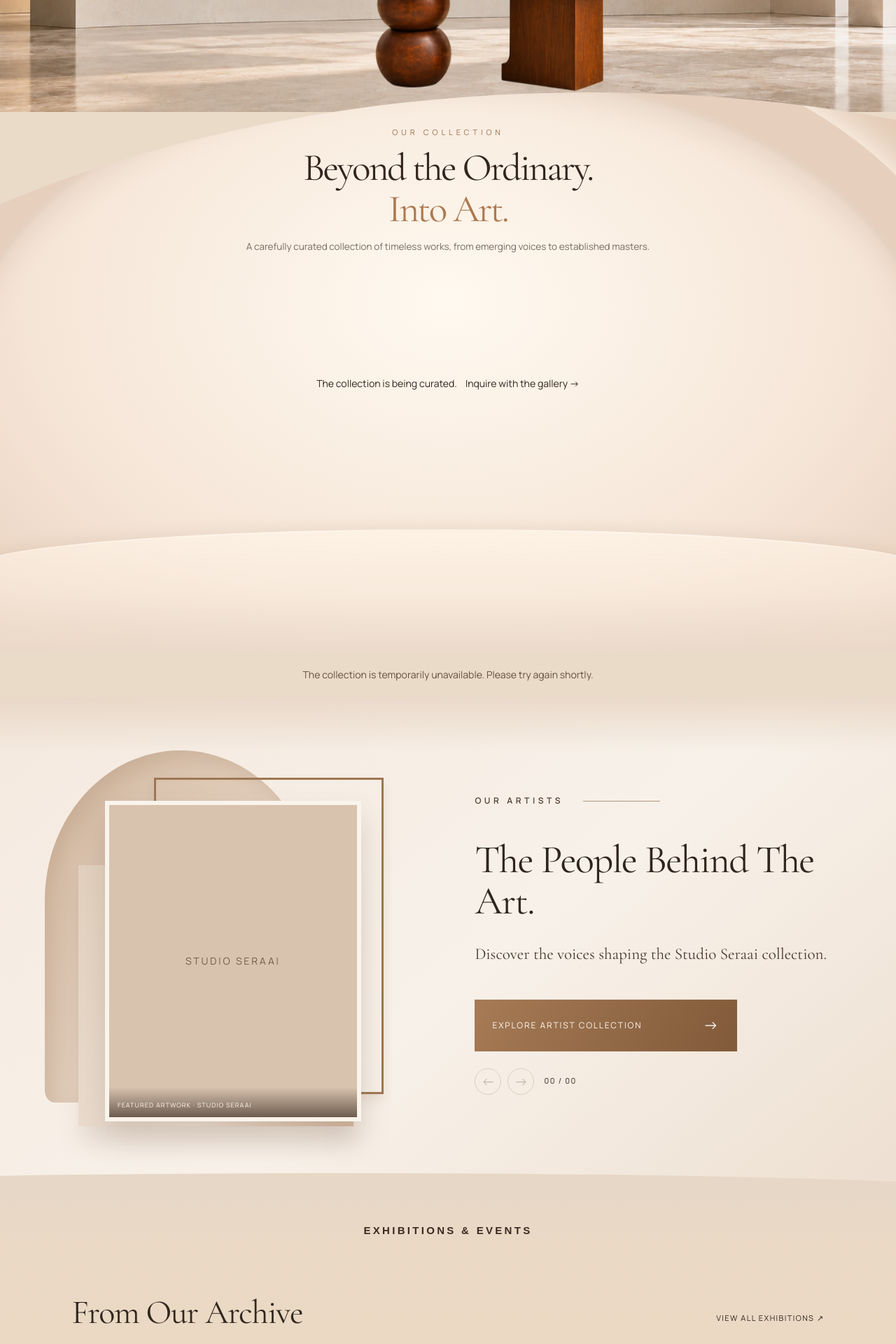
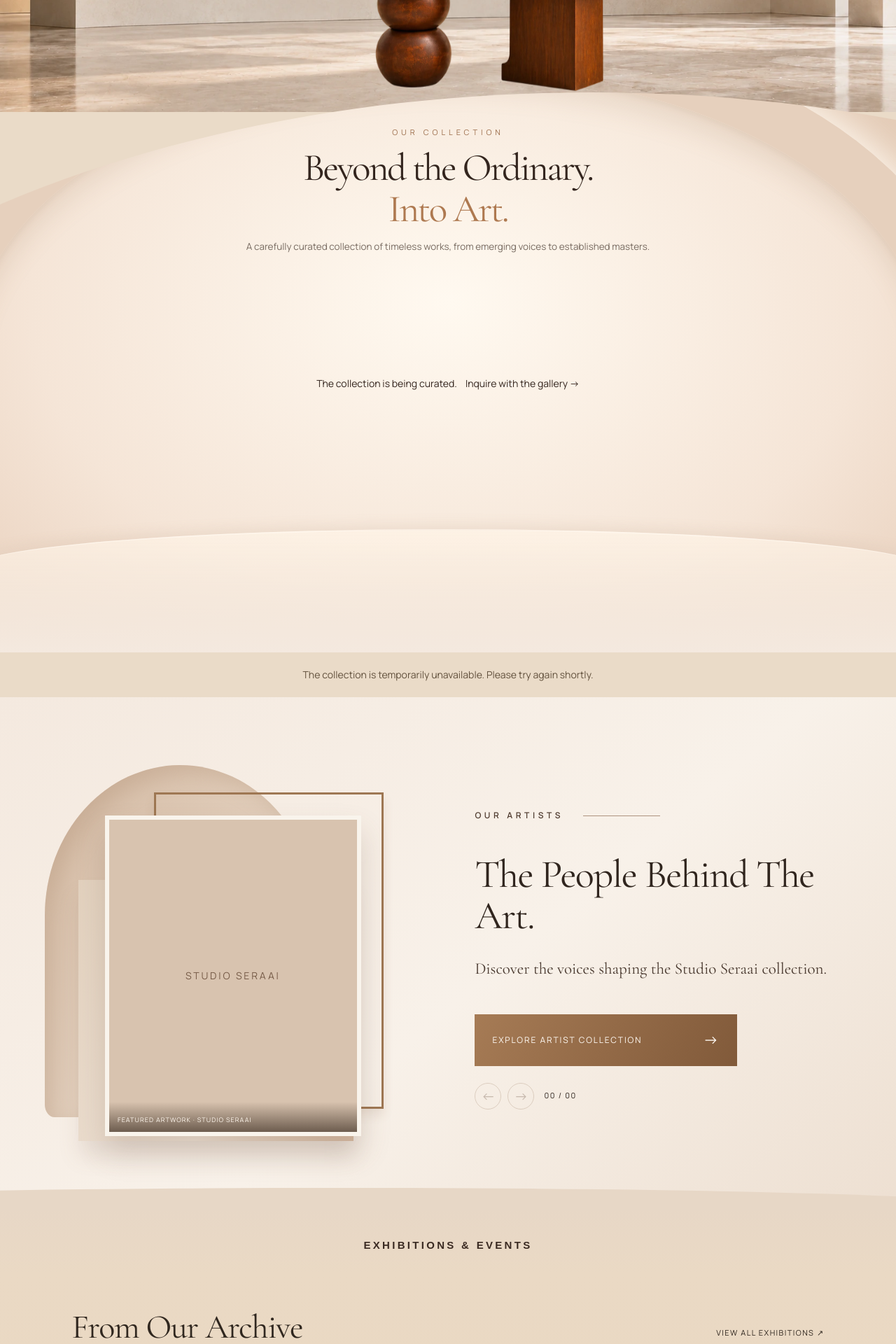
Before and after one commit to studioseraai/studioseraai, a Next.js app: page / in a window 1280 px wide. Shown: the part 640-2560 px from the top of the page at 70% size. Built offline with nearby package versions, Linux system fonts and the light colour scheme.

Commit message:
Blend Collections and Artists background transition without hard section border

```diff
--- a/app/gallery-components/HomeContinuity.module.css
+++ b/app/gallery-components/HomeContinuity.module.css
@@ -28,3 +28,24 @@
 .flow :global(.wa-exhibitions) :global(.wa-exhibition-heading) :global(.sg-kicker){position:absolute;top:45px;left:0;right:0;text-align:center;font:700 15px Arial,sans-serif;letter-spacing:.22em;color:#3a2a22;pointer-events:none}
 .flow :global(.wa-exhibitions) :global(.wa-exhibition-heading){padding-top:40px}
 @media(max-width:800px){.flow :global(.wa-exhibitions) :global(.wa-exhibition-heading) :global(.sg-kicker){top:29px;font-size:13px}}
+
+/* Seamless Collections → Artists handoff. Match both surfaces without a hard band. */
+.flow :global(#collections)::after{
+  height:160px;
+  bottom:0;
+  inset:auto 0 0;
+  opacity:1;
+  z-index:1;
+  background:linear-gradient(to bottom,rgba(244,233,223,0) 0%,rgba(244,233,223,.48) 49%,#f4e9df 100%);
+}
+.flow :global(section[aria-label="Meet our artists"]){
+  margin-top:-1px!important;
+  z-index:3;
+}
+.flow :global(section[aria-label="Meet our artists"])::before{
+  display:none;
+}
+@media(max-width:800px){
+  .flow :global(#collections)::after{height:95px}
+  .flow :global(section[aria-label="Meet our artists"]){margin-top:-1px!important}
+}
```
